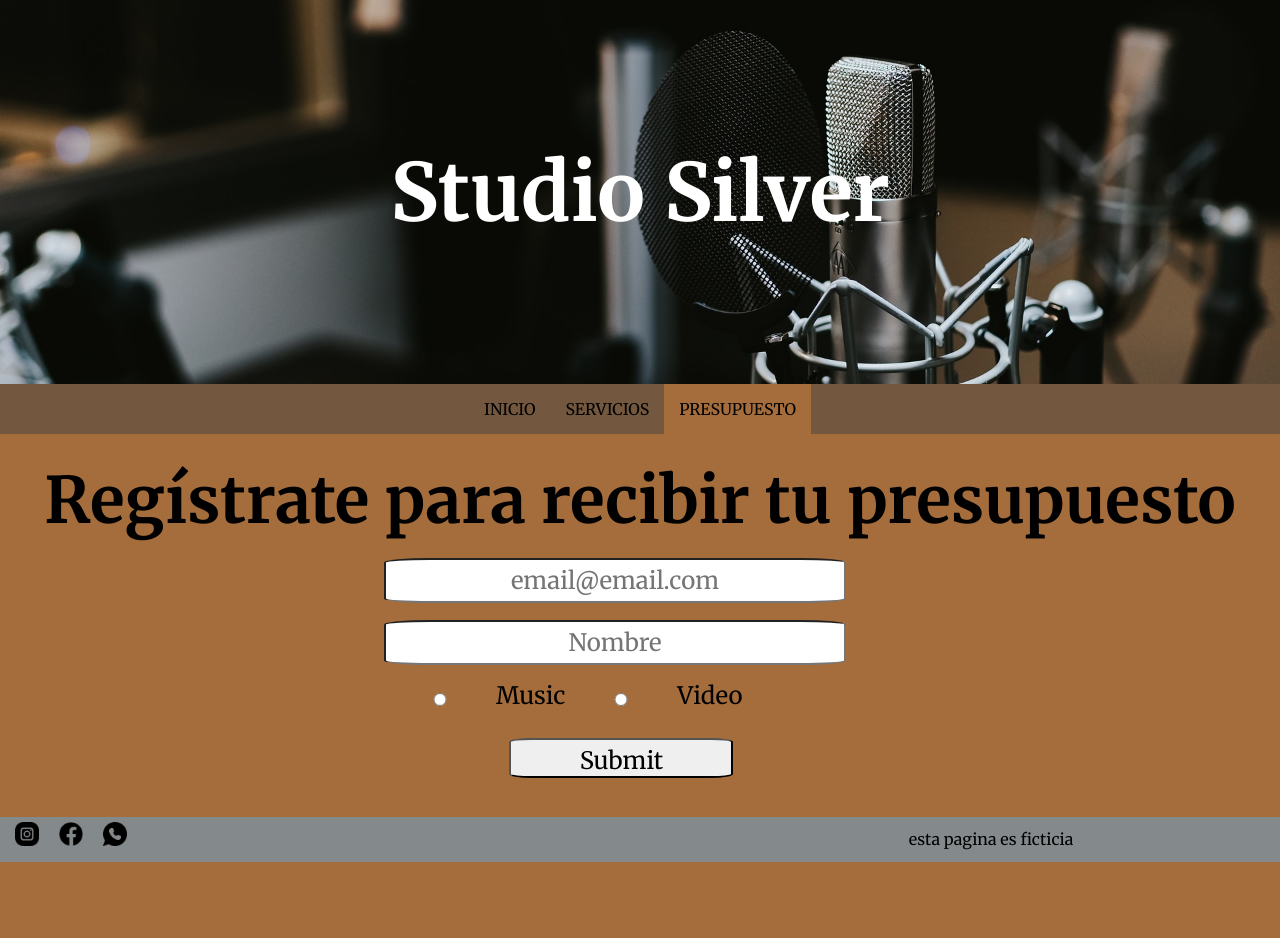
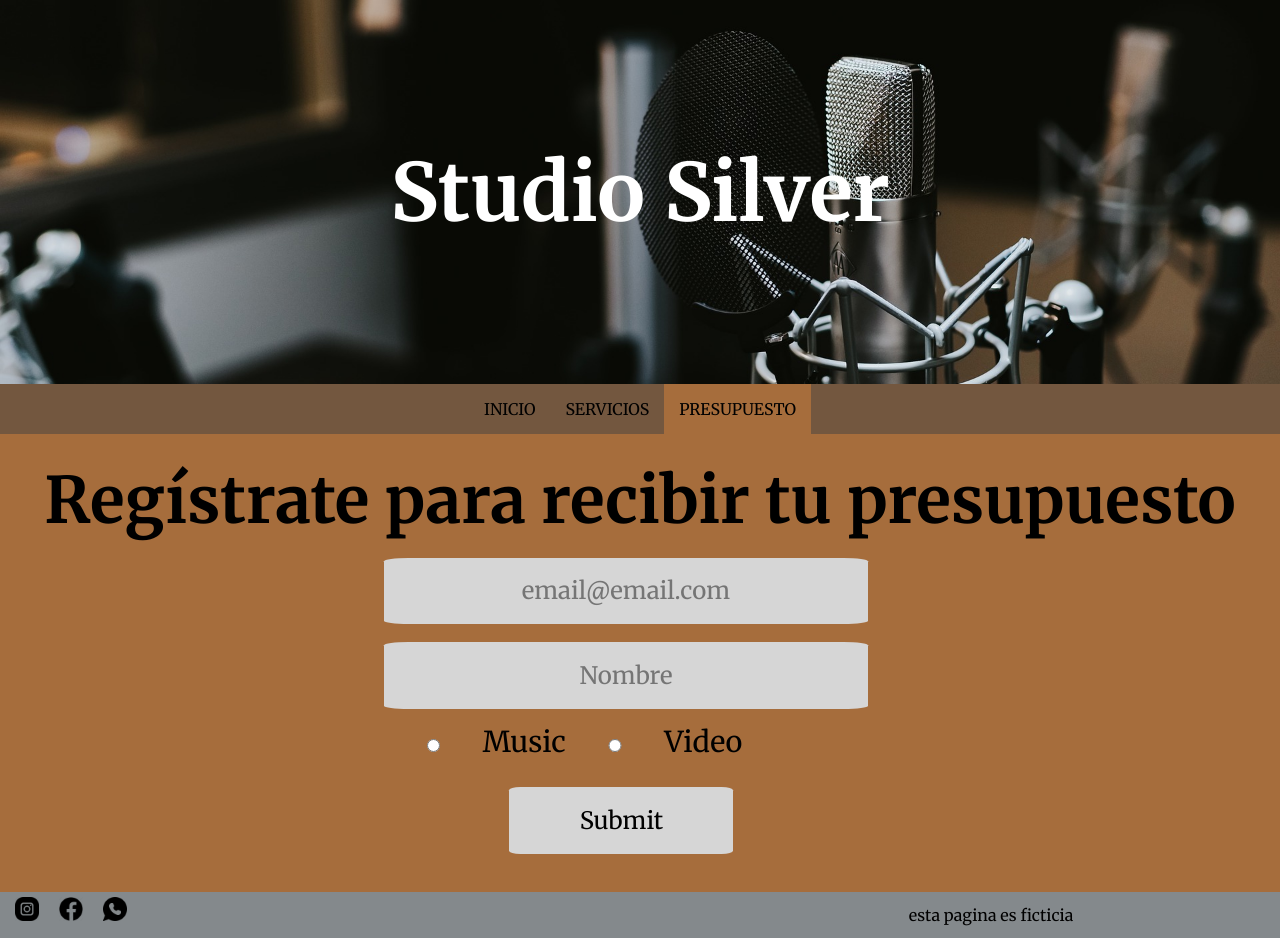
Before and after one commit to cleytoncaminha/Studio, a website: page public/presupuesto.html in a window 1280 px wide. Before the commit the page ends 862 px from the top, so only its background shows below. Drawn offline with Linux system fonts and the light colour scheme.

Commit message:
stylePres

```diff
--- a/public/pres.css
+++ b/public/pres.css
@@ -4,18 +4,19 @@
 input{
     width: 50%;
     text-align: center;
-    padding: 5px;
+    padding: 2%;
     margin-top: 2%;
     font-size: 150%;
-    border-radius: 10%;
+    border-radius: 5%;
+    border: none;
+    background-color: rgb(214, 214, 214);
 }
 .enviar{
     width: 25%;
     display: block;
     margin-left: 14%;
     margin-top: 3%;
-    height: 40px;
-}
+    }
 .cadastro{
     text-align: center;
     margin-top: 2%;
@@ -24,10 +25,13 @@ input{
 .servicesForm{
     display: flex;
     width: 40%;
+    margin-top: 15px;
+    font-size: 180%;
+    text-align: center;
+    justify-content: center;
     align-items: center;
-    margin-top: 15px;
-    font-size: 150%;
-    justify-content: center;
+
+
 }
 
 @media screen and (max-width: 650px){
```
